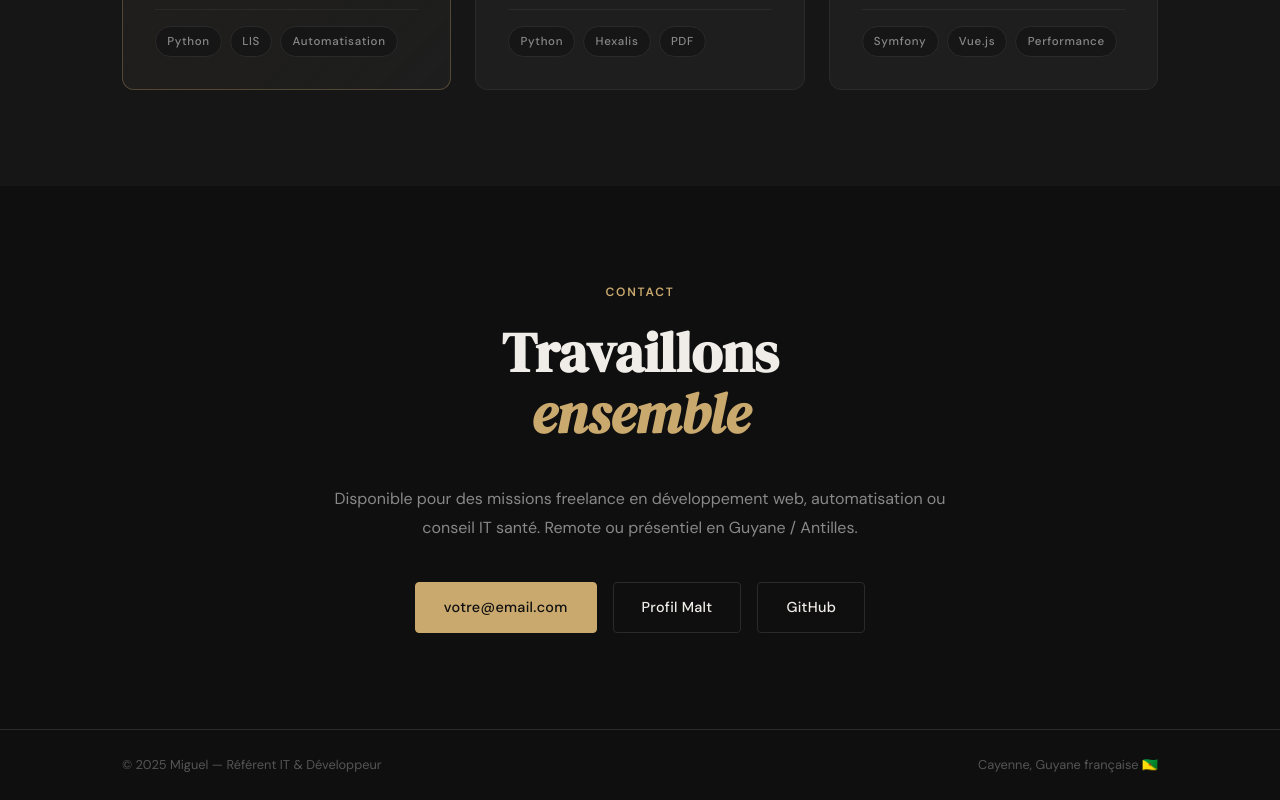
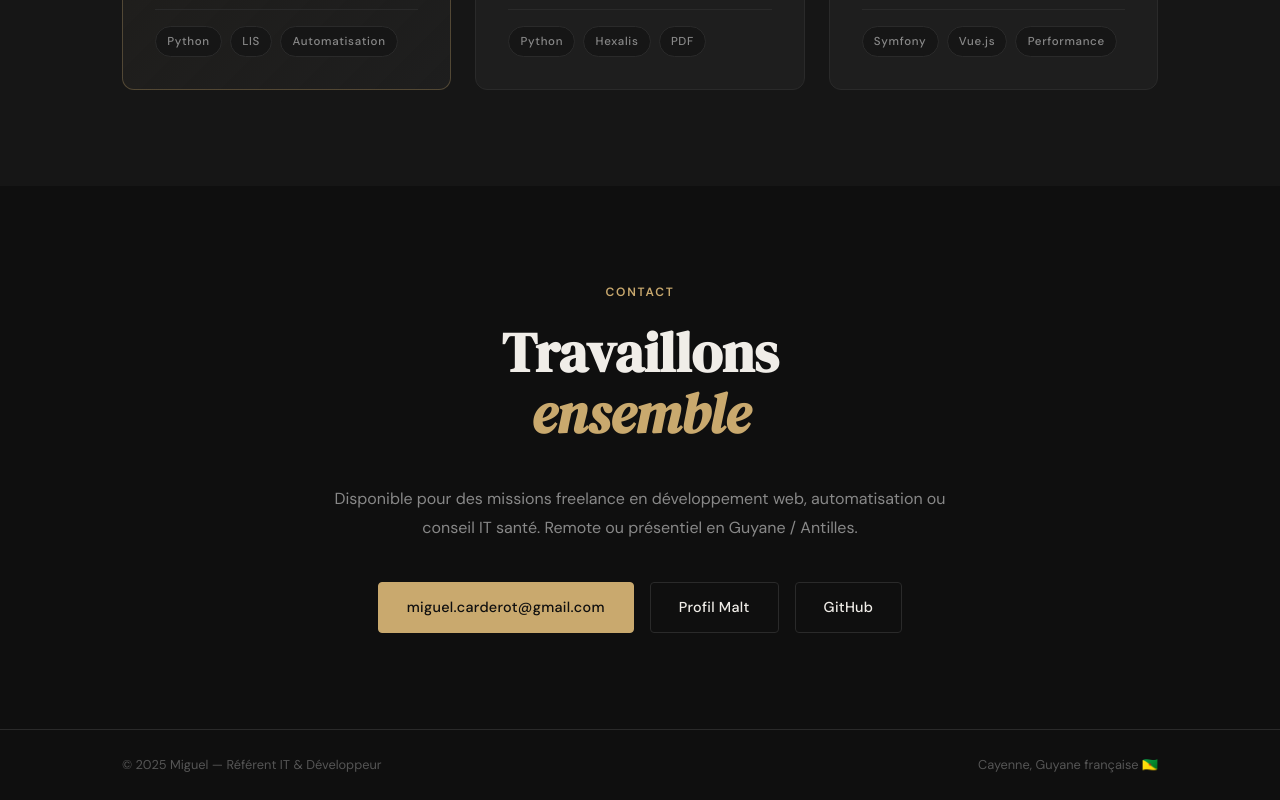
Before and after one commit to KidiMig/Portfolio, a plain HTML site: page index.html in a window 1280 px wide. Shown: the part 3074-3874 px from the top of the page. Drawn offline with Linux system fonts and the light colour scheme.

Commit message:
Update index.html

```diff
--- a/index.html
+++ b/index.html
@@ -207,7 +207,7 @@
           Disponible pour des missions freelance en développement web, automatisation ou conseil IT santé. Remote ou présentiel en Guyane / Antilles.
         </p>
         <div class="contact__links">
-          <a href="mailto:miguel.carderot@gmail.com" class="btn btn--primary">votre@email.com</a>
+          <a href="mailto:miguel.carderot@gmail.com" class="btn btn--primary">miguel.carderot@gmail.com</a>
           <a href="https://www.malt.fr/profile/miguelcarderot" target="_blank" class="btn btn--outline">Profil Malt</a>
           <a href="https://github.com/KidiMig" target="_blank" class="btn btn--outline">GitHub</a>
         </div>
```
